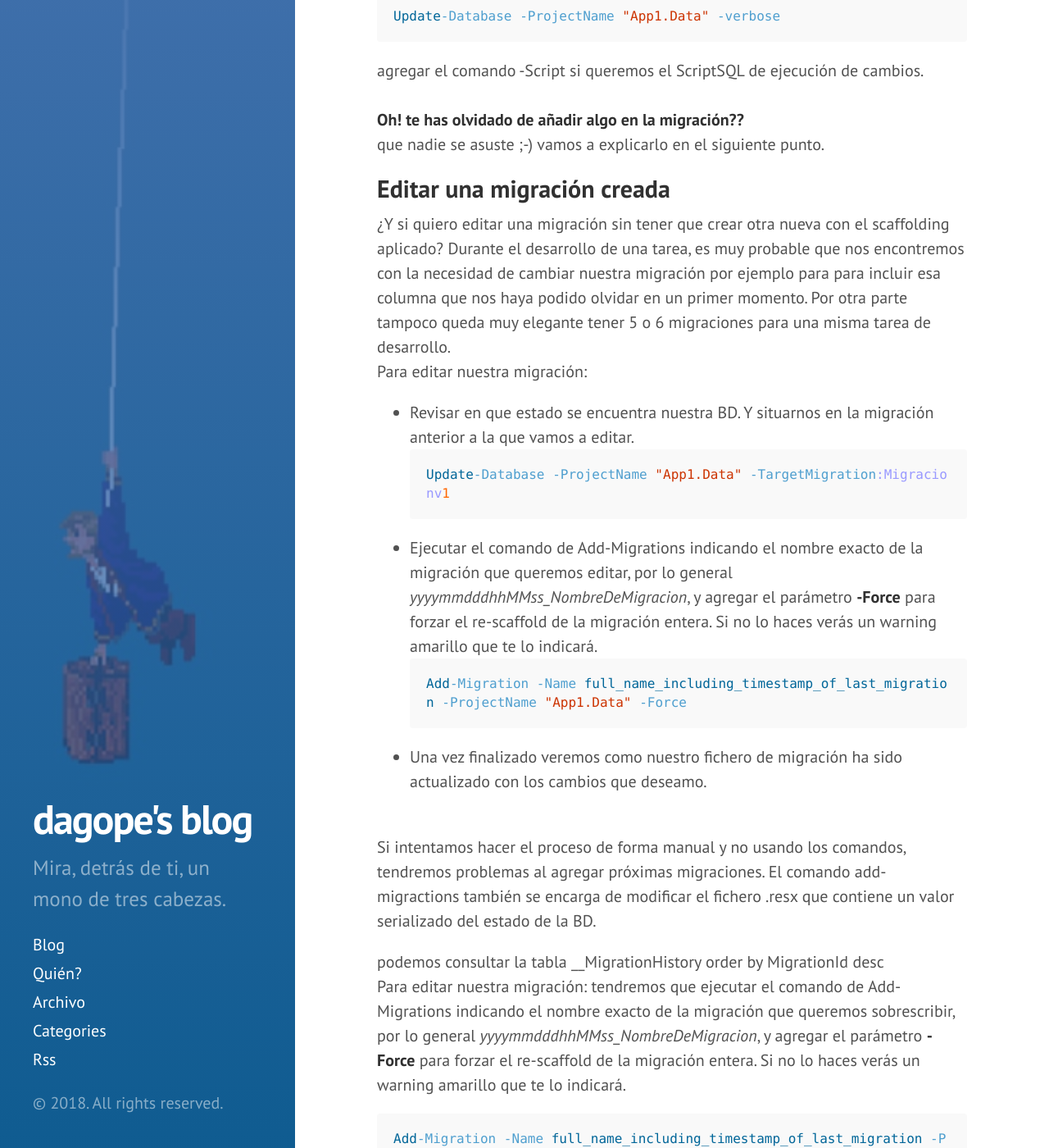
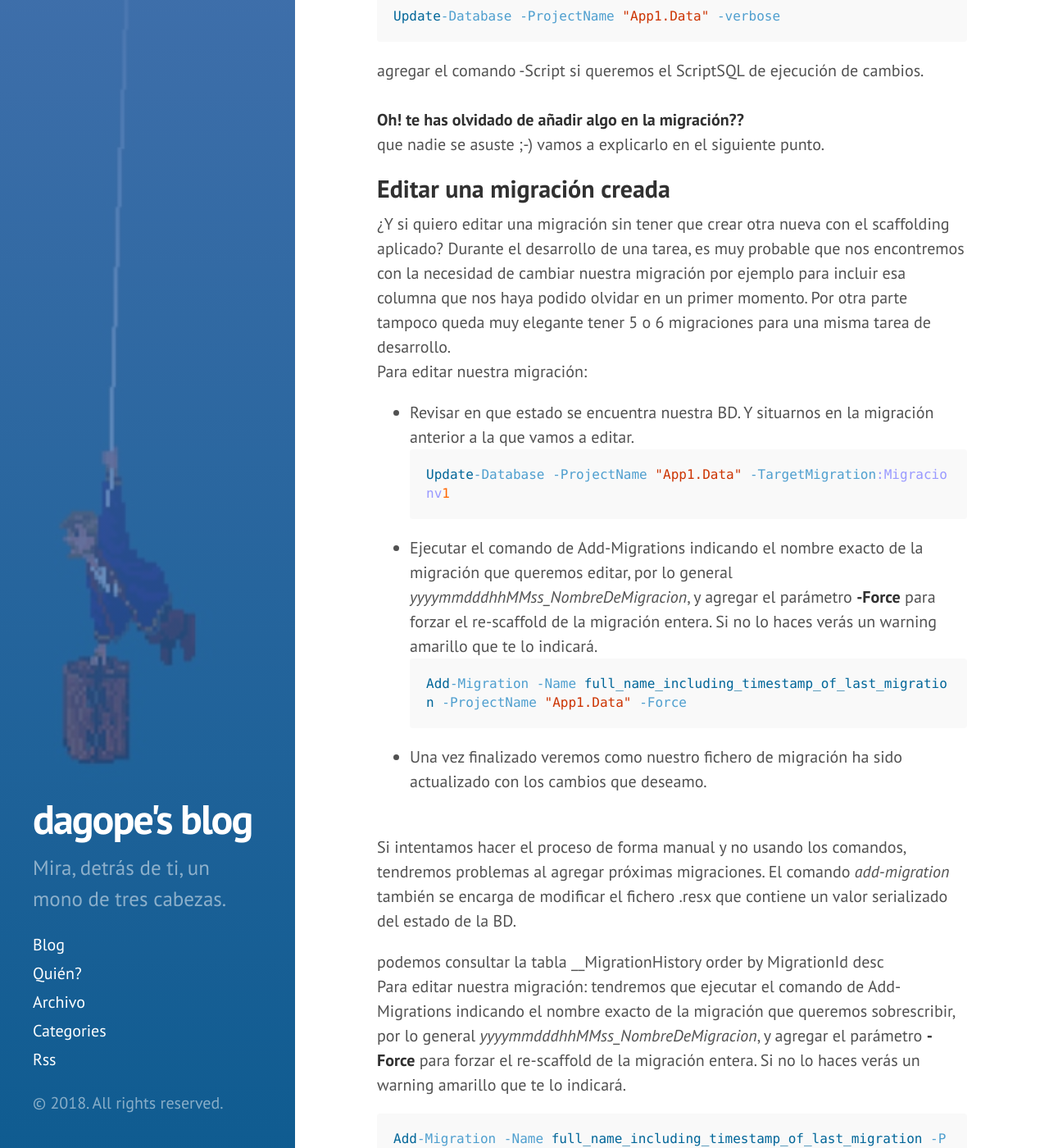
Before and after one commit to dagope/dagope.github.io, a Jekyll site: the page built from _posts/2018-09-27-EF6-migraciones-comandos.md, in a window 1280 px wide and 1400 px high, scrolled down 5712 px. Shown: the whole window at 82% size. Built offline with Jekyll 4.4.1, drawn with Linux system fonts in a browser that asks for light colours; nearby versions of some CDN libraries; comment, search, counter and statistics services are not loaded; some of the changed text lies outside the part shown.

Commit message:
arreglos ortografia

````diff
--- a/_posts/2018-09-27-EF6-migraciones-comandos.md
+++ b/_posts/2018-09-27-EF6-migraciones-comandos.md
@@ -169,7 +169,7 @@ agregar el comando  -Script si queremos el ScriptSQL de ejecución de cambios.
 
 ## Editar una migración creada
 ¿Y si quiero editar una migración sin tener que crear otra nueva con el scaffolding aplicado?
-Durante el desarrollo de una tarea, es muy probable que nos encontremos con la necesidad de cambiar nuestra migración por ejemplo para para incluir esa columna que nos haya podido olvidar en un primer momento. Por otra parte tampoco queda muy elegante tener 5 o 6 migraciones para una misma tarea de desarrollo.
+Durante el desarrollo de una tarea, es muy probable que nos encontremos con la necesidad de cambiar nuestra migración por ejemplo para incluir esa columna que nos haya podido olvidar en un primer momento. Por otra parte tampoco queda muy elegante tener 5 o 6 migraciones para una misma tarea de desarrollo.
 <br />Para editar nuestra migración:
 - Revisar en que estado se encuentra nuestra BD. Y situarnos en la migración anterior a la que vamos a editar.
 ```bat
@@ -181,7 +181,7 @@ Add-Migration -Name full_name_including_timestamp_of_last_migration -ProjectName
 ```
 - Una vez finalizado veremos como nuestro fichero de migración ha sido actualizado con los cambios que deseamo.
 
-<br/>Si intentamos hacer el proceso de forma manual y no usando los comandos, tendremos problemas al agregar próximas migraciones. El comando add-migractions también se encarga de modificar el fichero .resx que contiene un valor serializado del estado de la BD.
+<br/>Si intentamos hacer el proceso de forma manual y no usando los comandos, tendremos problemas al agregar próximas migraciones. El comando *add-migration* también se encarga de modificar el fichero .resx que contiene un valor serializado del estado de la BD.
 
 podemos consultar la tabla  __MigrationHistory order by MigrationId desc
 <br />Para editar nuestra migración: tendremos que ejecutar el comando de Add-Migrations indicando el nombre exacto de la migración que queremos sobrescribir, por lo general *yyyymmdddhhMMss_NombreDeMigracion*, y agregar el parámetro **-Force** para forzar el re-scaffold de la migración entera. Si no lo haces verás un warning amarillo que te lo indicará.
````
Also changed, not shown: other parts of _posts/2018-09-27-EF6-migraciones-comandos.md (+4 -4 lines).
